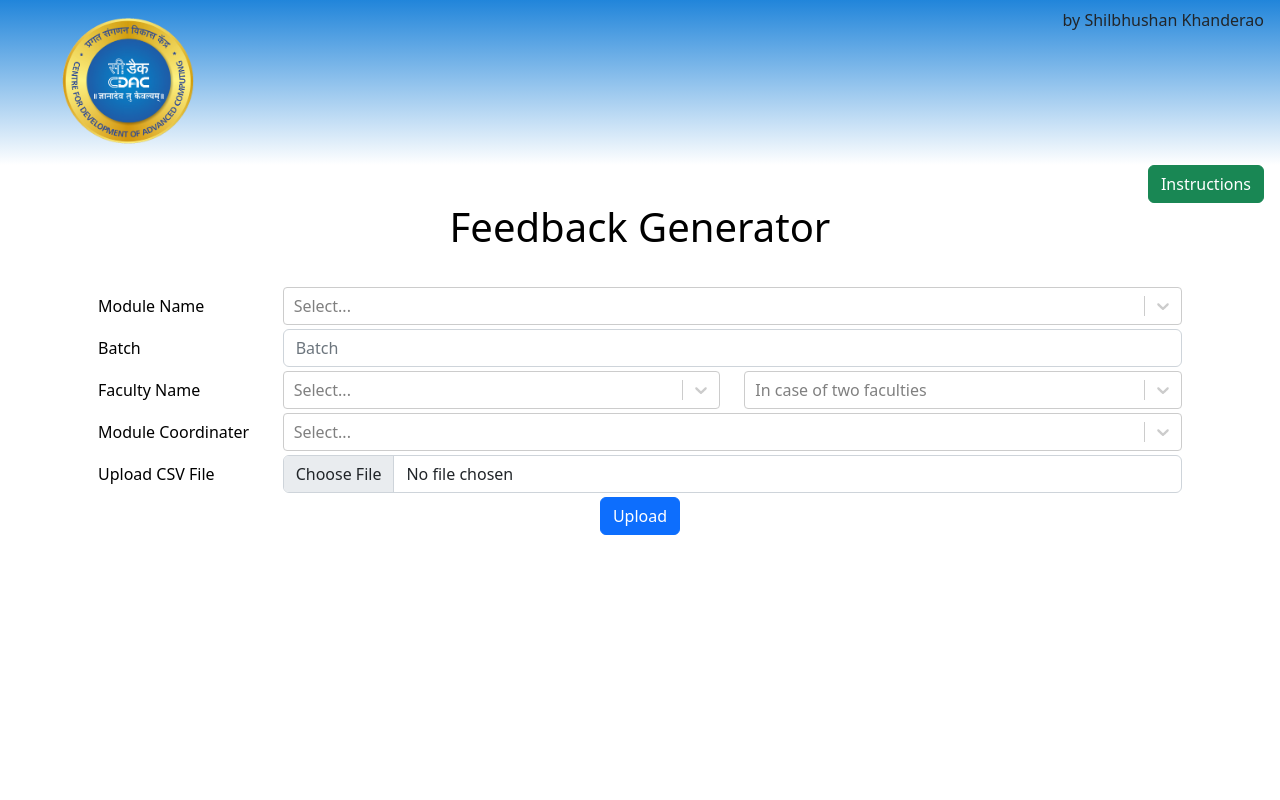
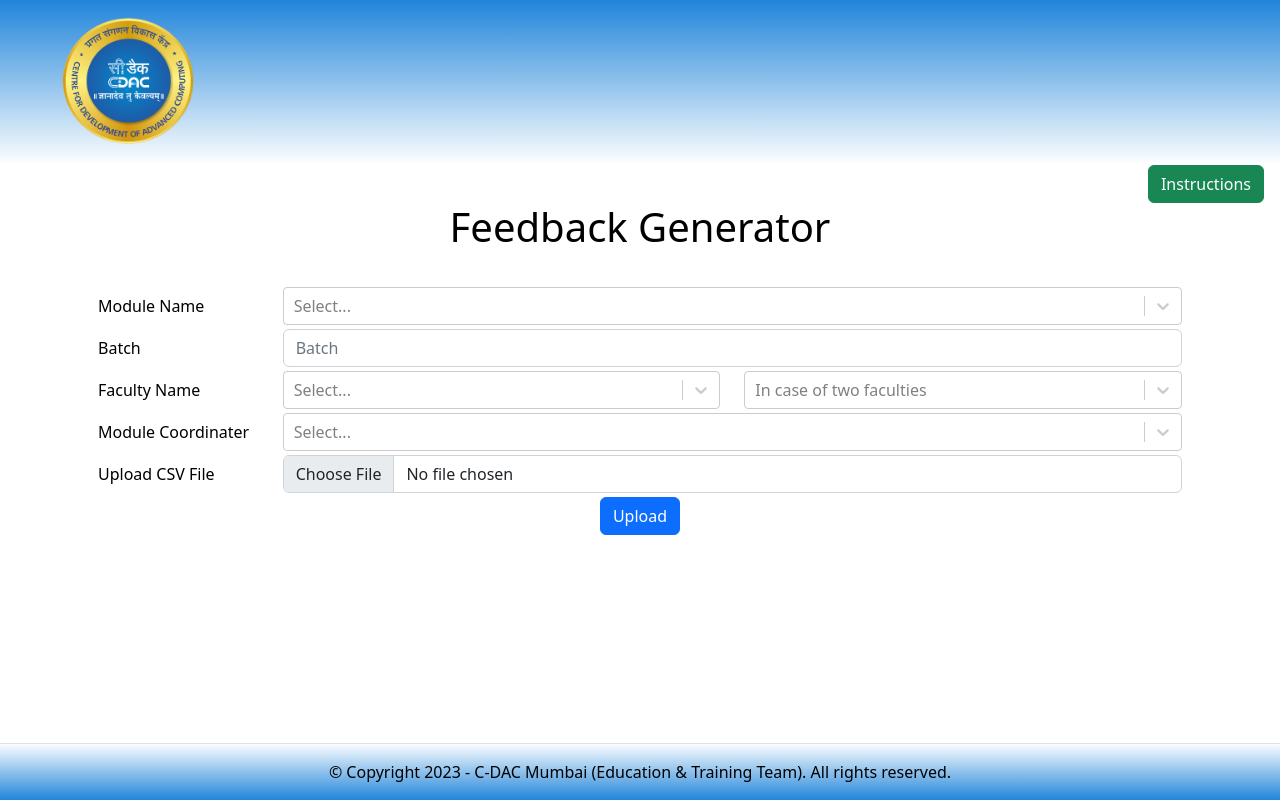
Before and after one commit to Shilbhushan-Khanderao/pie-generator-app, a React (Create React App) app: page / in a window 1280 px wide. Shown: the top 800 px of the page. Built offline with nearby package versions, Linux system fonts and the light colour scheme.

Commit message:
chnages with footer

```diff
--- a/src/App.css
+++ b/src/App.css
@@ -38,8 +38,9 @@
 }  */
 
 
-.app{
-  @media print {
-    font-family: "Times New Roman";
-  }
-}
+
+  /* @media print {
+    .app{
+      font-family: "Times New Roman";
+    }
+  } */
--- a/src/App.js
+++ b/src/App.js
@@ -16,9 +16,8 @@ function App() {
         }}
       >
         <InputComponent></InputComponent>
+        <FooterComponent />
       </div>
-
-      <FooterComponent></FooterComponent>
     </div>
   );
 }
--- a/src/component/FooterComponent.js
+++ b/src/component/FooterComponent.js
@@ -6,10 +6,14 @@ function FooterComponent() {
       style={{
         background:
           "linear-gradient(180deg, rgba(255,255,255,1) 0%, rgba(33,133,218,1) 100%)",
+        position: "fixed",
+        bottom: 0,
+        width: "100%",
+        textAlign: "center",
       }}
     >
-      <footer class="d-flex flex-wrap justify-content-between align-items-center py-3 border-top">
-        <div class="col-md-6 d-flex align-items-center">
+      <footer class="d-flex flex-wrap justify-content-center py-3 border-top">
+        <div class=" ml-5 ">
           © Copyright 2023 - C-DAC Mumbai (Education & Training Team). All
           rights reserved.
         </div>
--- a/src/component/NavbarComponent.js
+++ b/src/component/NavbarComponent.js
@@ -19,16 +19,6 @@ function NavbarComponent() {
           alt="logo"
         />
       </a>
-      <text
-        className="d-flex mx-3"
-        style={{
-          alignItems: "flex-start",
-          position: "relative",
-          alignItems: "end",
-        }}
-      >
-        by Shilbhushan Khanderao
-      </text>
     </nav>
   );
 }
--- a/src/component/PDFComponent.js
+++ b/src/component/PDFComponent.js
@@ -2,7 +2,6 @@ import React, { useState } from "react";
 import Comments from "./Comments";
 import PieChartComponent from "./PieChartComponent";
 import Papa from "papaparse";
-import "./pdfCss.css";
 
 //processing of csv file, creating JSON data, generating JSON data with count
 function PDFComponent(props) {
--- a/src/component/pdfCss.css
+++ /dev/null
@@ -1,5 +0,0 @@
-@media print, screen {
-    #pdf{
-        font-family: "Times New Roman" ;
-}
-}
```
